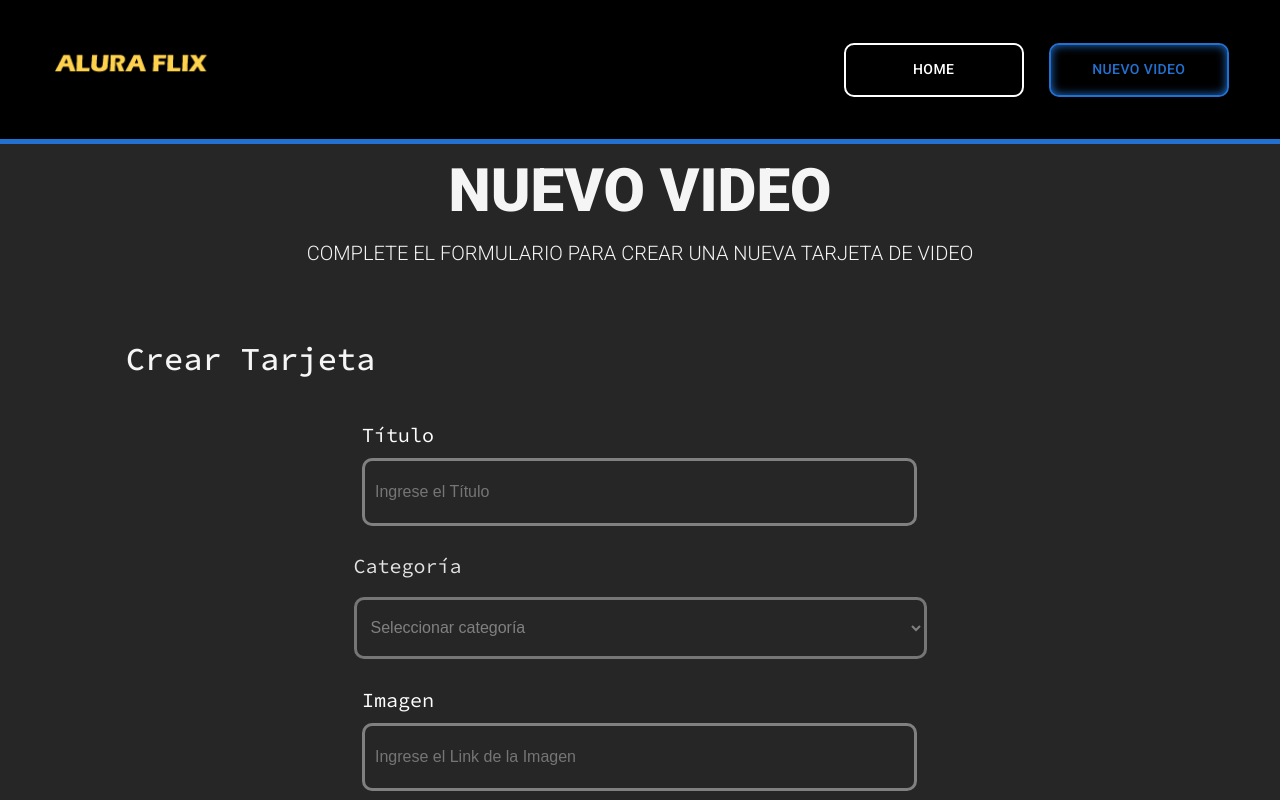
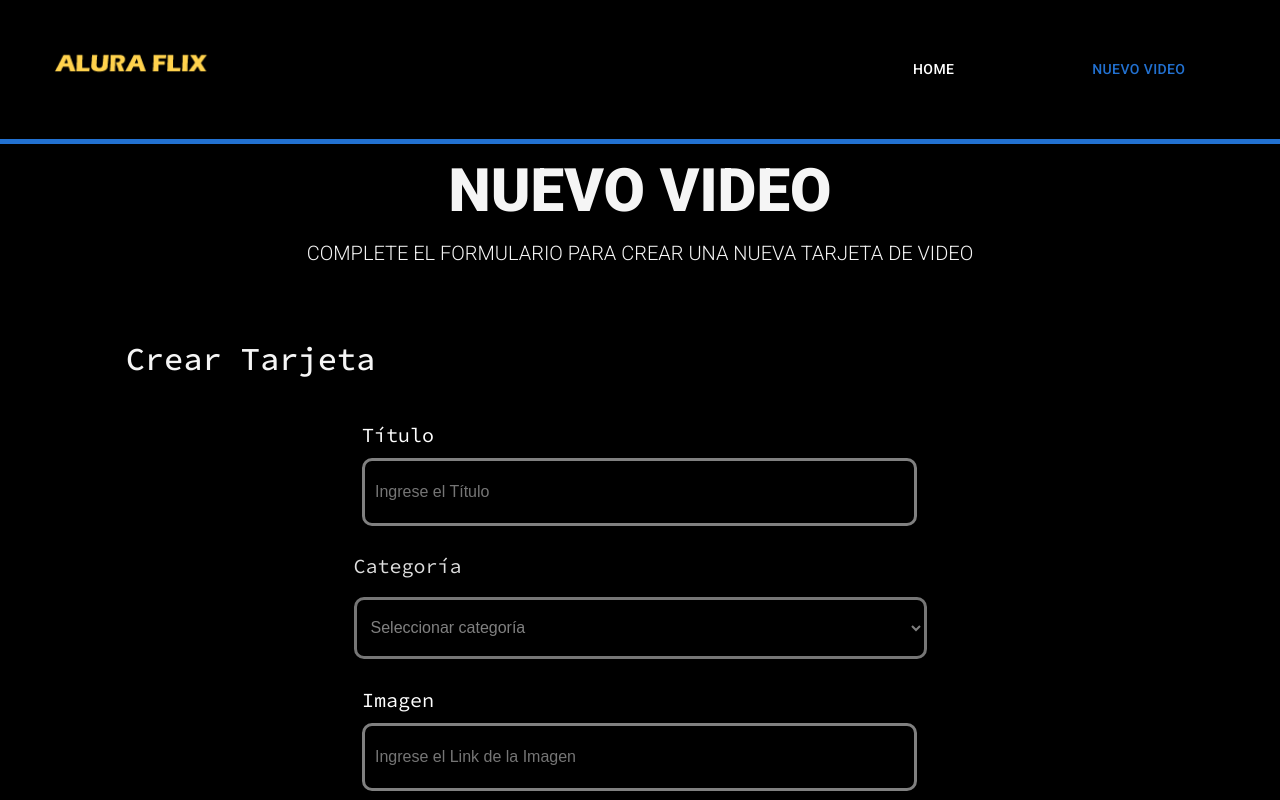
Before and after one commit to EdgardRamosB/challenge-aluraflix, a React (Vite) app: page /newvideo in a window 1280 px wide. Shown: the top 800 px of the page. Built offline with nearby package versions, Linux system fonts and the light colour scheme.

Commit message:
cambioscolores

```diff
--- a/src/components/Background/Background.jsx
+++ b/src/components/Background/Background.jsx
@@ -2,7 +2,7 @@ import styled from "styled-components"
 
 
 const Background = styled.div`
-background: #262626;
+background:rgb(0, 0, 0);
 `
 
 export default Background
--- a/src/components/BannerCard/BannerCard.jsx
+++ b/src/components/BannerCard/BannerCard.jsx
@@ -7,7 +7,7 @@ const Contenedor = styled.div`
   align-items: center;
   justify-content: center;
   background-color: ${(props) => props.$color || "transparent"};
-  border: 2px solid #000;
+  border: 0px solid #000;
   box-sizing: border-box;
   border-radius: 25px;
 
@@ -28,7 +28,7 @@ const Contenedor = styled.div`
 `;
 
 const Titulo = styled.h1`
-  color: #f5f5f5;
+  color:rgb(157, 172, 106);
   font-family: "Roboto", serif;
   font-weight: 500;
   font-size: ${(props) => props.$TLetra};
--- a/src/components/Button/ButtonForm.jsx
+++ b/src/components/Button/ButtonForm.jsx
@@ -20,11 +20,11 @@ const ButtonForm = (props) => {
         sx={{
           backgroundColor: props.isActive ? "#000" : "transparent",
           color: props.isActive ? "#2271D1" : "#FFF",
-          border: `2px solid ${props.isActive ? "#2271D1" : "#FFF"}`,
+          border: `0px solid ${props.isActive ? "#2271D1" : "#FFF"}`,
           width: "180.12px",
           height: "54px",
           borderRadius: "10px",
-          boxShadow: props.isActive ? "inset 0 0 10px #2271D1" : "none",
+          boxShadow: props.isActive ? "inset 0 0 10pxrgb(209, 139, 34)" : "none",
         }}
       >
         {props.texto}
```
